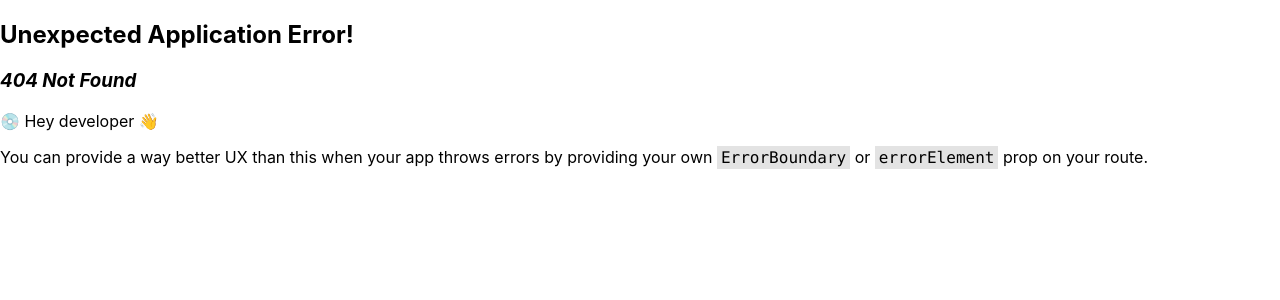
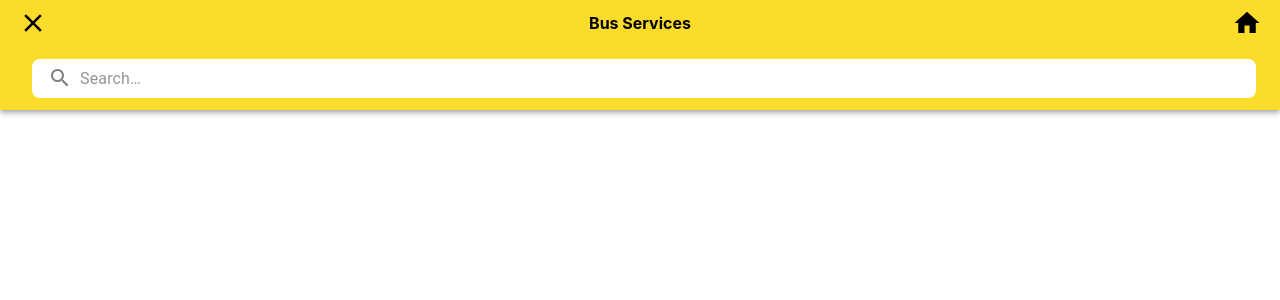
Before and after one commit to bryanliujh/myTransportSoMafan, a React (Create React App) app: page /search-bus-service in a window 1280 px wide. Before the commit this address had no page. Shown: the top 300 px of the page. Built offline with nearby package versions, Linux system fonts and the light colour scheme.

Commit message:
! feat: add icons

```diff
--- a/src/App.jsx
+++ b/src/App.jsx
@@ -1,6 +1,6 @@
 import "./App.css";
 import SearchBusArrivalPage from "./pages/SearchBusArrivalPage";
-import SearchBusStopPage from "./pages/SearchBusStopPages";
+import SearchBusServicePage from "./pages/SearchBusServicePage";
 import HomePage from "./pages/HomePage";
 import { createBrowserRouter, RouterProvider } from "react-router-dom";
 
@@ -14,8 +14,8 @@ const router = createBrowserRouter([
     element: <SearchBusArrivalPage />,
   },
   {
-    path: "/search-bus-stop",
-    element: <SearchBusStopPage />,
+    path: "/search-bus-service",
+    element: <SearchBusServicePage />,
   },
 ]);
 
--- a/src/appBar.jsx
+++ b/src/appBar.jsx
@@ -7,6 +7,7 @@ import IconButton from "@mui/material/IconButton";
 import InputBase from "@mui/material/InputBase";
 import MenuIcon from "@mui/icons-material/Menu";
 import SearchIcon from "@mui/icons-material/Search";
+import HomeIcon from "@mui/icons-material/Home";
 import { sendLog } from "./utils";
 import { debounce } from "lodash";
 import ClearIcon from "@mui/icons-material/Clear";
@@ -52,7 +53,7 @@ const StyledInputBase = styled(InputBase)(({ theme }) => ({
   },
 }));
 
-export default function SearchAppBar({ pageTitle }) {
+export default function SearchAppBar({ pageTitle, showHomeIcon }) {
   const navigate = useNavigate();
   return (
     <Box sx={{ flexGrow: 1 }}>
@@ -91,6 +92,7 @@ export default function SearchAppBar({ pageTitle }) {
           >
             {pageTitle}
           </div>
+          {!showHomeIcon ? (
             <IconButton
               onClick={() =>
                 navigate({
@@ -101,6 +103,18 @@ export default function SearchAppBar({ pageTitle }) {
             >
               <InfoIcon style={{ color: "black", height: 30, width: 30 }} />
             </IconButton>
+          ) : (
+            <IconButton
+              onClick={() =>
+                navigate({
+                  pathname: "/",
+                  search: window.location.search,
+                })
+              }
+            >
+              <HomeIcon style={{ color: "black", height: 30, width: 30 }} />
+            </IconButton>
+          )}
         </div>
         <Toolbar style={{ backgroundColor: "#FCDC2A", borderColor: "#FCDC2A" }}>
           <Search style={{ flex: 1, borderRadius: 8 }}>
--- a/src/pages/SearchBusStopPages.jsx
+++ b/src/pages/SearchBusServicePage.jsx
@@ -2,7 +2,7 @@ import React from "react";
 import AppBar from "../appBar";
 
 const SearchBusStopPage = () => {
-  return <AppBar pageTitle={"Bus Services"} />;
+  return <AppBar pageTitle={"Bus Services"} showHomeIcon={true} />;
 };
 
 export default SearchBusStopPage;
```
Lines whose indentation alone changed are shown as unchanged.
